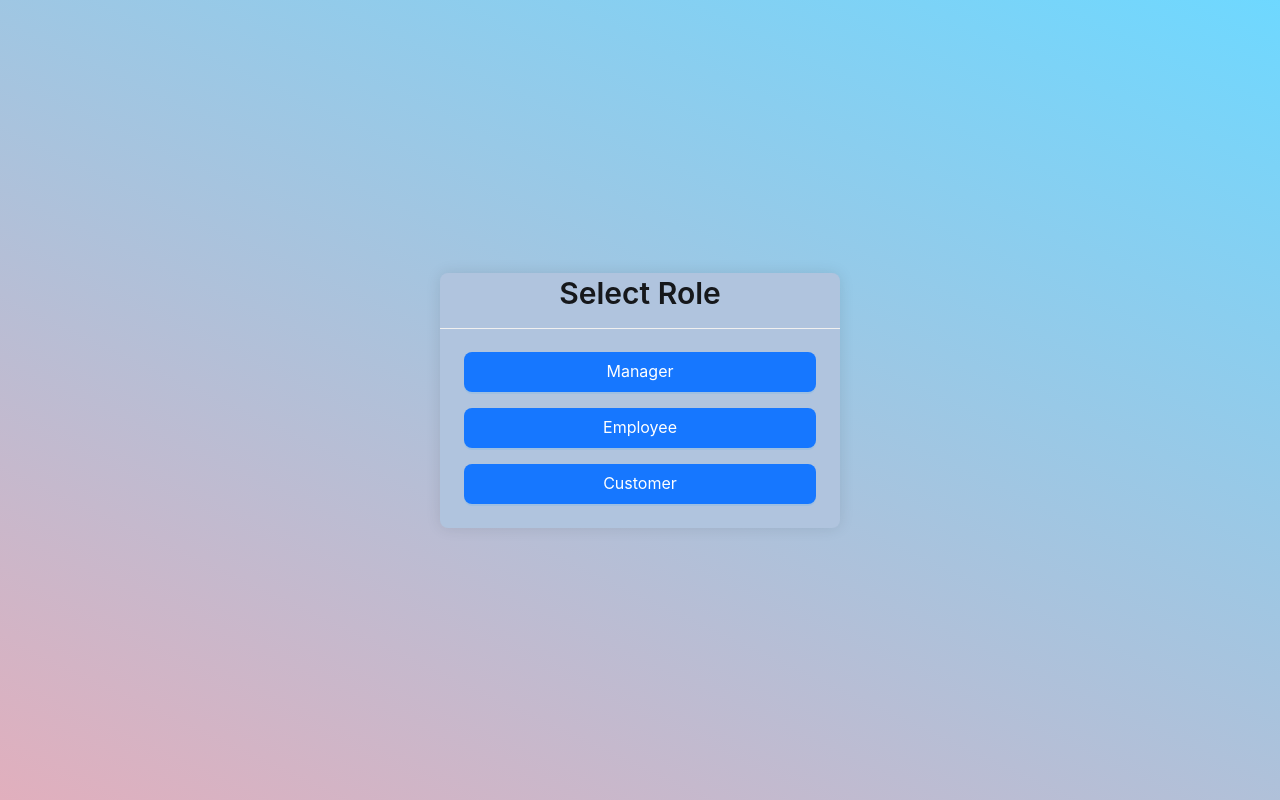
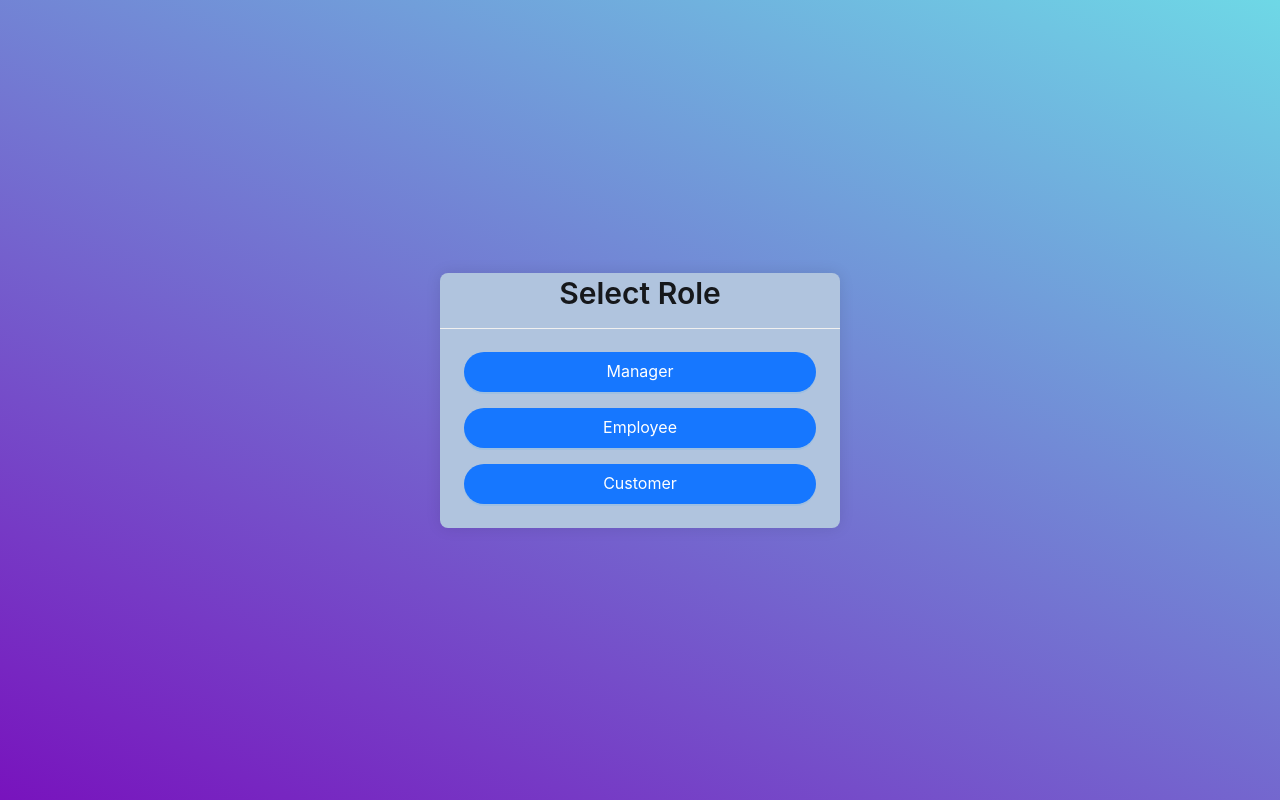
Before and after one commit to pasindu-22/database-project-frontend, a React (Create React App) app: page /role-selection in a window 1280 px wide. Built offline with nearby package versions, Linux system fonts and the light colour scheme.

Commit message:
Added some styles

```diff
--- a/src/components/Forms/RoleSelection.js
+++ b/src/components/Forms/RoleSelection.js
@@ -24,7 +24,7 @@ const RoleSelection = ({ onRoleSelect }) => {
       justifyContent: 'center',
       alignItems: 'center',
       height: '100vh',
-      background: 'linear-gradient(25deg, rgba(225, 175, 189, 1), rgba(110, 216, 255, 1))'
+      background: 'linear-gradient(25deg, rgba(120, 19, 189, 1), rgba(110, 216, 230, 1))'
     }}>
       <Card
         title={<Title level={2} style={{ textAlign: 'center' }}>Select Role</Title>}
@@ -33,17 +33,20 @@ const RoleSelection = ({ onRoleSelect }) => {
       >
         <Row gutter={[16, 16]} justify="center">
           <Col span={24}>
-            <Button type="primary" block size="large" onClick={() => handleRoleSelection('manager')}>
+            <Button type="primary" block size="large" onClick={() => handleRoleSelection('manager')}
+              style={{borderRadius:'80px'}}>
               Manager
             </Button>
           </Col>
           <Col span={24}>
-            <Button type="primary" block size="large" onClick={() => handleRoleSelection('employee')}>
+            <Button type="primary" block size="large" onClick={() => handleRoleSelection('employee')}
+              style={{borderRadius:'80px'}}>
               Employee
             </Button>
           </Col>
           <Col span={24}>
-            <Button type="primary" block size="large" onClick={() => handleRoleSelection('customer')}>
+            <Button type="primary" block size="large" onClick={() => handleRoleSelection('customer')}
+              style={{borderRadius:'80px'}}>
               Customer
             </Button>
           </Col>
--- a/src/components/Forms/SearchCustomer.js
+++ b/src/components/Forms/SearchCustomer.js
@@ -40,10 +40,10 @@ const SearchCustomer = () => {
 
   return (
     <Layout style={{ minHeight: '100vh' }}>
-      <Header style={{ background: '#A9A9A9', padding: 0, textAlign: 'center' }}>
+      <Header style={{ background: 'lightskyblue', padding: 0, textAlign: 'center' ,borderRadius:'10px'}}>
         <h1>Customer Search</h1>
       </Header>
-      <Content style={{ background: '#A9A9A9', padding: '50px', display: 'flex', justifyContent: 'center', alignItems: 'center' }}>
+      <Content style={{ background: '#b7dcfa', padding: '50px', display: 'flex', justifyContent: 'center', alignItems: 'center' }}>
         <Form layout="inline" onFinish={handleSearch}>
           <Form.Item>
             <Input
--- a/src/components/Layout/AccountNavigation.js
+++ b/src/components/Layout/AccountNavigation.js
@@ -59,11 +59,11 @@ const CustomerNavigation = () => {
   items={items}
   style={{
     width: '100vh',
-    backgroundColor: 'darkgray',
+    backgroundColor: 'lightgrey',
     borderRadius: '10px',
   }}
-  defaultSelectedKeys={['profile']}
-  defaultOpenKeys={['profile']}
+  defaultSelectedKeys={['profile/details']}
+  defaultOpenKeys={['profile/details']}
   />
 );
 };
--- a/src/components/Layout/Header.js
+++ b/src/components/Layout/Header.js
@@ -6,7 +6,8 @@ function Header() {
       display:"flex",
       justifyContent:"center",
       alignItems:"center",
-      fontWeight:"bold"
+      fontWeight:"bold",
+      width:"100%"
     }}
       >A Bank™</div>;
 }
--- a/src/components/Layout/SideMenu.js
+++ b/src/components/Layout/SideMenu.js
@@ -169,6 +169,8 @@ const SideMenu = () => {
         width: 256,
         backgroundColor: 'whitesmoke',
         borderRadius: '15px 15px 15px 15px',
+        background: 'linear-gradient(25deg, rgba(248, 248, 248, 1), rgba(150, 216, 230, 1))',
+        borderColor: '#fafafa',
       }}
       selectedKeys={[location.pathname]}
       openKeys={openKeys}
--- a/src/contexts/AuthContext.js
+++ b/src/contexts/AuthContext.js
@@ -59,7 +59,7 @@ export const AuthProvider = ({ children }) => {
   };
 
   const login = (userData) => {
-    setUser(userData);
+    setUser(userData);    // Setuser data
     redirectToRoleBasedRoute(userData.role);
   };
 
--- a/src/index.js
+++ b/src/index.js
@@ -13,7 +13,6 @@ root.render(
     <BrowserRouter>
     <AuthProvider>
       <Routes>
-        {/* <Route path="/" element={<LoginForm />} /> */}
         <Route path="/" element={<Navigate to="/role-selection" />} />
         <Route path="/*" element={<App />} />
       </Routes>
--- a/src/pages/AccountPage-customer.js
+++ b/src/pages/AccountPage-customer.js
@@ -38,7 +38,7 @@ const AccountPageCustomer = () => {
           <Title level={2}>Customer Accounts</Title>
         </Header>
         <Content style={{ background: '#A9A9A9', padding: '50px', display: 'flex', justifyContent: 'center', alignItems: 'center' }}>
-          <Spin size="large" />
+          <Spin size="large"/>
         </Content>
       </Layout>
     );
@@ -59,10 +59,10 @@ const AccountPageCustomer = () => {
 
   return (
     <Layout style={{ minHeight: '100vh' , borderRadius:'20'}}>
-      <Header style={{ background: '#A9A9A9', padding: 0, textAlign: 'center' }}>
+      <Header style={{ background: '#b7dcfa', padding: 0, textAlign: 'center' }}>
         <Title level={2}>Customer Accounts</Title>
       </Header>
-      <Content style={{ background: '#A9A9A9', padding: '50px' }}>
+      <Content style={{ background: '#b7dcfa', padding: '50px' }}>
         <List
           grid={{ gutter: 16, column: 1 }}
           dataSource={accountData}
--- a/src/pages/AccountPage.js
+++ b/src/pages/AccountPage.js
@@ -58,10 +58,10 @@ const AccountPage = () => {
 
   return (
     <Layout style={{ minHeight: '100vh' , borderRadius:'20'}}>
-      <Header style={{ background: '#A9A9A9', padding: 0, textAlign: 'center' }}>
+      <Header style={{ background: '#b7dcfa', padding: 0, textAlign: 'center' }}>
         <Title level={2}>Customer Accounts</Title>
       </Header>
-      <Content style={{ background: '#A9A9A9', padding: '50px' }}>
+      <Content style={{ background: '#b7dcfa', padding: '50px' }}>
         <List
           grid={{ gutter: 16, column: 1 }}
           dataSource={accountData}
--- a/src/pages/CustomerDashboard.js
+++ b/src/pages/CustomerDashboard.js
@@ -12,7 +12,7 @@ import AccountPageCustomer from './AccountPage-customer';
 const CustomerDashboard = () => {
   return (
     <div style={{ display: "flex", flexDirection: "column", flex: 1, height: "100vh", background: "#b7dcfa" }}>
-      <Header/>
+      <Header style={{backgroundColor:'#20468c'}} />
       <div style={{ display: "flex", flexDirection: "row", flex: 1, backgroundColor: "#b7dcfa" }}>
       <SideMenu /> {/* Add Sidebar */}
       <div style={{ flex: 1 }}>
@@ -27,7 +27,7 @@ const CustomerDashboard = () => {
         </Routes>
       </div>
     </div>
-    <Footer/>
+    <Footer style={{backgroundColor:'#20468c'}} />
   </div>
   );
 };
--- a/src/pages/ProfilePage.js
+++ b/src/pages/ProfilePage.js
@@ -81,10 +81,10 @@ const ProfilePage = () => {
 
   return (
     <Layout style={{ minHeight: '100vh' }}>
-      <Header style={{ background: '#A9A9A9', padding: 0, textAlign: 'center' }}>
+      <Header style={{ background: '#b7dcfa', padding: 0, textAlign: 'center' }}>
         <Title level={2}>Customer Profile</Title>
       </Header>
-      <Content style={{ background: '#A9A9A9', padding: '50px' }}>
+      <Content style={{ background: '#b7dcfa', padding: '50px' }}>
         <Card
           title="Profile Details"
           extra={<Button icon={<EditOutlined />} onClick={showModal}>Edit</Button>}
```
